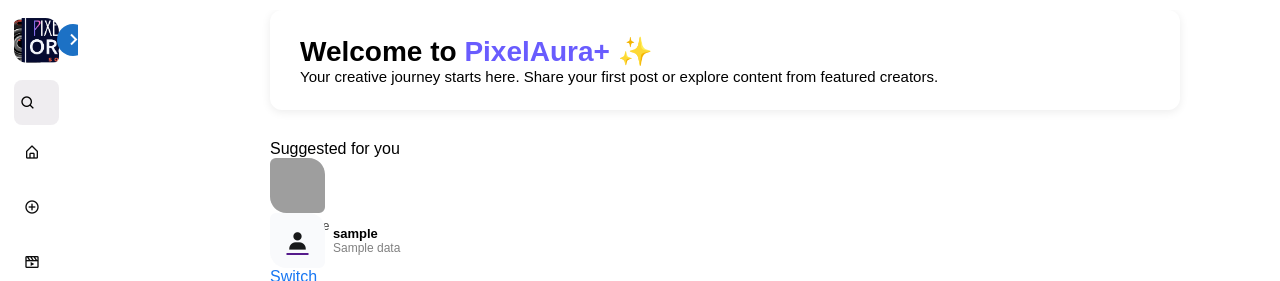
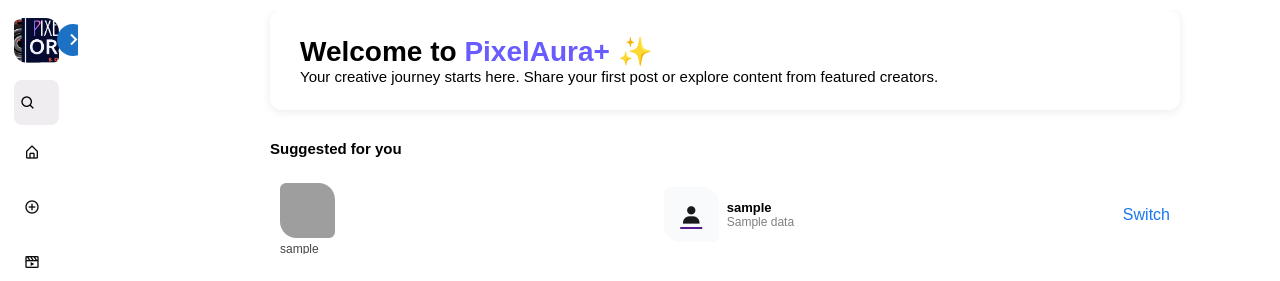
Before and after one commit to jynish102/lensOra, a Django app: template PixelAura/PixelAuraplus/templates/home.html in a window 1280 px wide. Shown: the top 281 px of the page. Run offline with Django 5.2, Linux system fonts and the light colour scheme; the template is opened without the code that fills it: most values are stand-ins (such as "Sample title", 1, 10 or a date in 2020); grey boxes are pictures that could not be loaded.

Commit message:
Refactor sidebar styles and add comment popup
Updated sidebar styles and added new comment popup styles.

```diff
--- a/PixelAura/PixelAuraplus/static/css/sidebar.css
+++ b/PixelAura/PixelAuraplus/static/css/sidebar.css
@@ -155,7 +155,7 @@ body.dark .menu-bar .mode i.moon {
 }
 
 body:not(.dark) .sidebar {
-    /* background: linear-gradient(to right, #ff512f, #dd2476); */
+
     background: #fff;
 }
 
@@ -444,6 +444,9 @@ body:not(.dark) .dropdown-toggle {
     color: white;
 }
 
+
+
+
 .action-btn {
     display: flex;
     flex-direction: column;
@@ -675,15 +678,33 @@ body:not(.dark) .hover-menu .danger {
 
 
 /*---------------------------------------------------------------------------------------*/
+.story-suggest-wrapper {
+    display: flex;
+    align-items: center;
+    justify-content: space-between;
+    padding: 10px;
+    margin-bottom: 16px;
+}
 
 
+.story-logos-row {
+    display: flex;
+    gap: 20px;
+     overflow-x: auto;
+  overflow-y: hidden;
+  padding: 8px 0 16px;
+ scrollbar-width: none;   /* optional nice snapping */
 
-
+}
 
 .logo-wrapper {
     position: relative;
     width: 55px;
     height: 55px;
+    flex: 0 0 auto;
+
+   scroll-snap-align: start;
+
 
 }
 
@@ -745,13 +766,14 @@ body:not(.dark) .hover-menu .danger {
 }
 
 .logo-name {
-    margin-top: 6px;
+    margin-top: 4px;
     font-size: 12px;
     color: #444;
-    text-align: center;
+
     width: 80px;
     white-space: nowrap;
     overflow: hidden;
+    text-overflow: ellipsis;
 
 }
 
@@ -799,6 +821,15 @@ body:not(.dark) .hover-menu .danger {
     display: flex;
     justify-content: space-between;
 }
+
+.popup-box form {
+    margin: 0;
+    padding: 0;
+    height: 100%;
+    display: flex;
+    flex-direction: column;
+}
+
 
 .close-btn {
     background: none;
@@ -848,7 +879,7 @@ body:not(.dark) .hover-menu .danger {
     resize: none;
     border-radius: 10px;
     font-size: 14px;
-    width: calc(100% - 30px);
+     width: calc(100% - 30px);
     box-sizing: border-box;
 }
 
@@ -954,3 +985,96 @@ body:not(.dark) .hover-menu .danger {
     font-size: 13px;
     color: #777;
 }
+
+/* cmt popup-------------------------------------------------------------------------------------*/
+.comment-popup {
+    position: fixed;
+    inset: 0;
+    background: rgba(0,0,0,0.5);
+    display: none;
+    justify-content: center;
+    align-items: center;
+    z-index: 999;
+}
+
+.comment-popup.active {
+    display: flex;
+}
+
+.comment-box {
+    background: #fff;
+    width: 350px;
+    padding: 15px;
+    border-radius: 10px;
+    position: relative;
+}
+
+.close-popup {
+    position: absolute;
+    top: 10px;
+    right: 12px;
+    cursor: pointer;
+    font-size: 22px;
+}
+
+.comment-header {
+    display: flex;
+    align-items: center;
+    gap: 10px;
+    margin-bottom: 12px;
+}
+
+.user-avatar {
+    width: 40px;
+    height: 40px;
+    border-radius: 50%;
+}
+
+.username {
+    font-weight: 600;
+}
+
+.comment-box textarea {
+    width: 100%;
+    height: 80px;
+    padding: 8px;
+    resize: none;
+    border-radius: 6px;
+    border: 1px solid #ccc;
+}
+
+.submit-comment {
+    width: 100%;
+    margin-top: 10px;
+    padding: 8px;
+    border: none;
+    background: #ff4d6d;
+    color: white;
+    border-radius: 6px;
+    cursor: pointer;
+}
+
+.suggest-section {
+  max-width: 600px;
+  margin: 0 auto;
+}
+
+.suggest-header {
+  font-weight: 600;
+  font-size: 15px;
+  margin-bottom: 8px;
+}
+
+/* hide scrollbar, keep scroll (mobile‑friendly) */
+.scrollbar-hide {
+  -ms-overflow-style: none;  /* IE and Edge */
+  scrollbar-width: none;     /* Firefox */
+}
+
+.scrollbar-hide::-webkit-scrollbar {
+  display: none;             /* Chrome, Safari, Opera */
+}
+
+story-logos-row > * {
+    flex: 0 0 auto; /* VERY IMPORTANT */
+}
```
